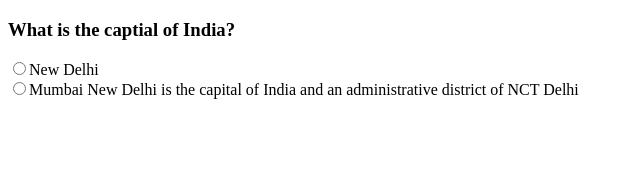
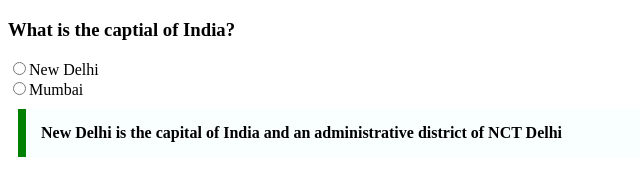
Before and after one commit to acciojob/trivia-Pankaj352, a website: page main.html in a window 1280 px wide. Shown: the whole page, without its empty margins (0-640 px from the left). Drawn offline with Linux system fonts and the light colour scheme.

Commit message:
created a submission

```diff
--- a/main.html
+++ b/main.html
@@ -13,7 +13,8 @@
 		<input type="radio" name="capital" /><label>New Delhi</label>
 		<br>
 		<input type="radio" name="capital" /><label>Mumbai</label>
-		<blockquoten cite="https://en.wikipedia.org/wiki/New_Delhi">New Delhi is the capital of India and an administrative district of NCT Delhi</blockquote>
+		<br>
+		<blockquote cite="https://en.wikipedia.org/wiki/New_Delhi">New Delhi is the capital of India and an administrative district of NCT Delhi</blockquote>
 </div>
 	<!-- the entire body must be written by student -->
     <script type="text/javascript" src="./script.js">
```
